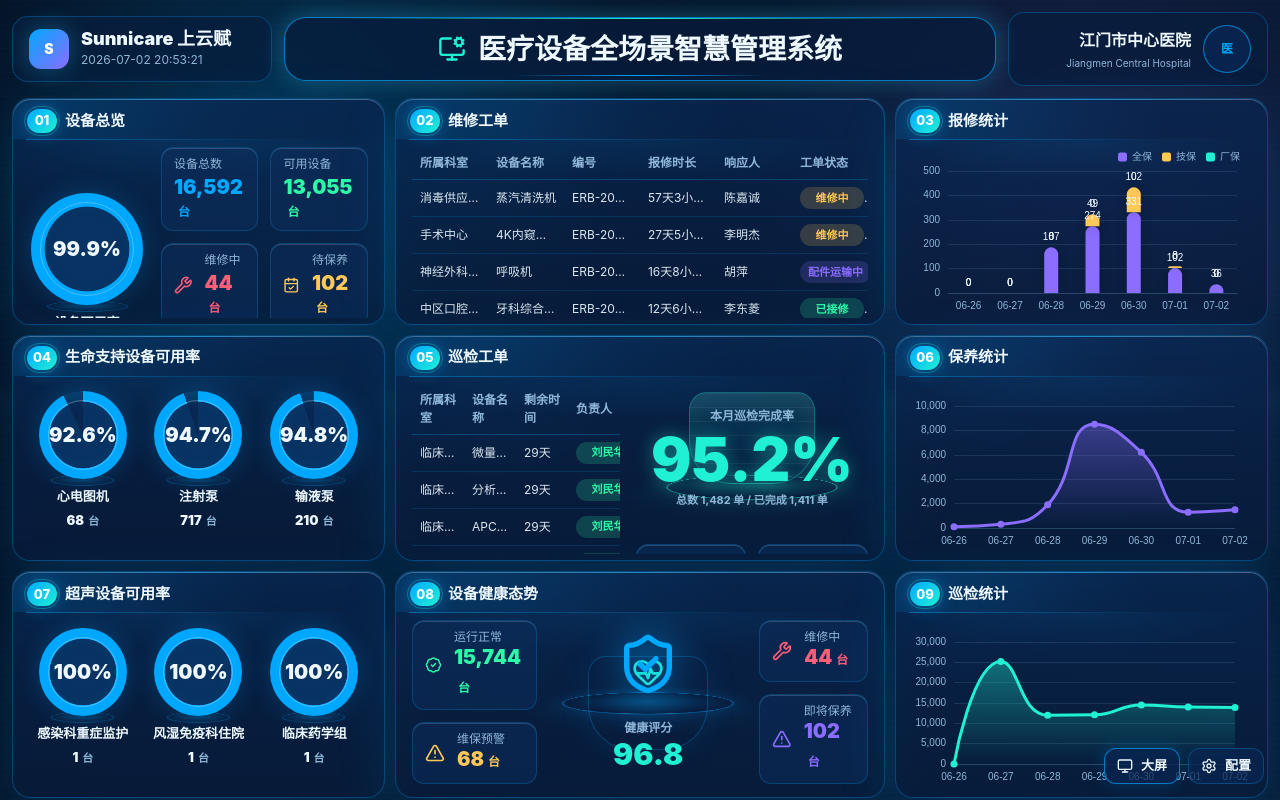
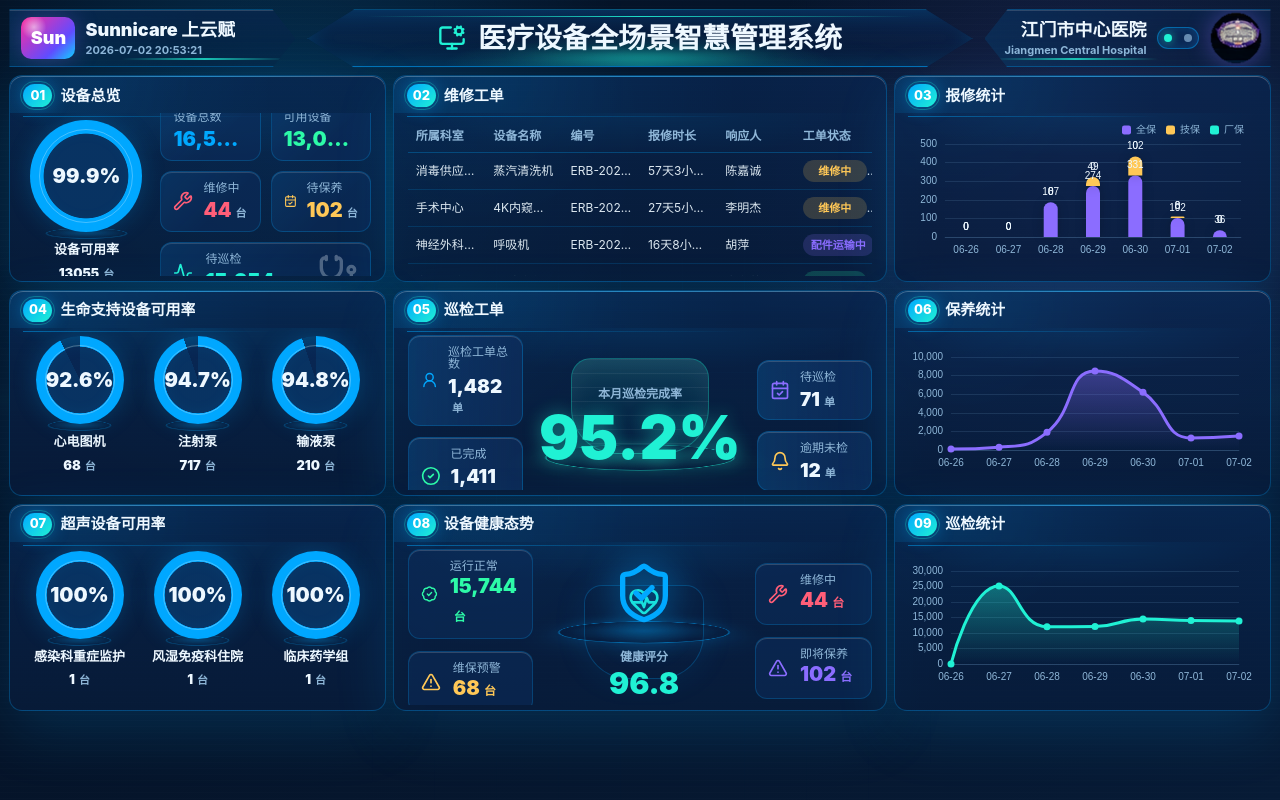
Before and after one commit to Hoshino-wind/medical-dashboard-vue, a Vue app: page / in a window 1280 px wide. Built offline with nearby package versions, Linux system fonts and the light colour scheme.

Commit message:
Align dashboard screen with reference layout

```diff
--- a/src/App.vue
+++ b/src/App.vue
@@ -21,7 +21,7 @@ const themeStyle = computed(() => activeTheme.value.variables);
 
 <template>
   <div class="dashboard-shell" :class="{ 'config-mode': view === 'config' }" :style="themeStyle">
-    <div class="fixed bottom-4 right-4 z-20 flex gap-2">
+    <div class="view-switch" :class="{ 'screen-mode': view === 'screen' }">
       <button class="app-button" :class="{ active: view === 'screen' }" @click="view = 'screen'">
         <Monitor class="h-4 w-4" />
         大屏
--- a/src/components/EChart.vue
+++ b/src/components/EChart.vue
@@ -1,6 +1,6 @@
 <script setup>
 import * as echarts from "echarts";
-import { onMounted, onUnmounted, ref, watch } from "vue";
+import { nextTick, onMounted, onUnmounted, ref, watch } from "vue";
 
 const props = defineProps({
   option: {
@@ -26,7 +26,13 @@ function render() {
 }
 
 onMounted(() => {
-  render();
+  nextTick(() => {
+    render();
+    requestAnimationFrame(() => {
+      chart?.resize();
+      chart?.setOption(props.option, true);
+    });
+  });
   observer = new ResizeObserver(() => chart?.resize());
   observer.observe(chartEl.value);
 });
--- a/src/components/HeaderBar.vue
+++ b/src/components/HeaderBar.vue
@@ -1,5 +1,6 @@
 <script setup>
 import { MonitorCog } from "lucide-vue-next";
+import hospitalBadge from "../assets/hospital-badge.png";
 
 defineProps({
   data: {
@@ -10,32 +11,32 @@ defineProps({
 </script>
 
 <template>
-  <header class="dashboard-header mb-3 grid grid-cols-[260px_1fr_260px] items-center gap-3">
-    <div class="flex items-center gap-3 rounded-2xl border border-[color:var(--border)] bg-[color:var(--surface)] px-4 py-3">
-      <div class="grid h-10 w-10 place-items-center rounded-xl bg-gradient-to-br from-[color:var(--accent)] to-[color:var(--accent-3)] text-sm font-black text-white shadow-glow">
-        S
+  <header class="dashboard-header mb-2 grid grid-cols-[286px_1fr_286px] items-center gap-3">
+    <div class="brand-chip">
+      <div class="brand-mark">
+        <span>Sun</span>
       </div>
-      <div>
-        <div class="text-lg font-black leading-none">{{ data.brand }}</div>
-        <div class="mt-1 text-xs text-[color:var(--muted)]">{{ data.updatedAt }}</div>
+      <div class="min-w-0">
+        <div class="brand-name">{{ data.brand }}</div>
+        <div class="brand-time">{{ data.updatedAt }}</div>
       </div>
     </div>
 
-    <div class="relative flex h-16 items-center justify-center overflow-hidden rounded-[22px] border border-[color:var(--border-strong)] bg-[color:var(--surface)] shadow-glow">
-      <div class="absolute inset-x-12 top-0 h-px bg-gradient-to-r from-transparent via-[color:var(--accent-2)] to-transparent"></div>
+    <div class="title-frame">
       <MonitorCog class="mr-3 h-7 w-7 text-[color:var(--accent-2)]" />
       <h1 class="text-center text-[28px] font-black leading-none tracking-0">{{ data.title }}</h1>
-      <div class="absolute bottom-1 h-px w-64 bg-gradient-to-r from-transparent via-[color:var(--accent)] to-transparent"></div>
     </div>
 
-    <div class="flex items-center justify-end gap-3 rounded-2xl border border-[color:var(--border)] bg-[color:var(--surface)] px-4 py-3">
+    <div class="hospital-chip">
       <div class="text-right">
-        <div class="text-base font-black">{{ data.hospital }}</div>
-        <div class="mt-1 text-[10px] text-[color:var(--muted)]">{{ data.subtitle }}</div>
+        <div class="hospital-name">{{ data.hospital }}</div>
+        <div class="hospital-subtitle">{{ data.subtitle }}</div>
       </div>
-      <div class="grid h-12 w-12 place-items-center rounded-full border border-[color:var(--border-strong)] bg-[color:var(--surface-strong)] text-xs font-black text-[color:var(--accent)]">
-        医
+      <div class="screen-toggle" aria-hidden="true">
+        <span></span>
+        <span></span>
       </div>
+      <img class="hospital-badge" :src="hospitalBadge" alt="医院院徽" />
     </div>
   </header>
 </template>
--- a/src/components/modules/ChartModule.vue
+++ b/src/components/modules/ChartModule.vue
@@ -118,5 +118,5 @@ const option = computed(() => {
 </script>
 
 <template>
-  <EChart :option="option" height="172px" />
+  <EChart :option="option" height="100%" />
 </template>
--- a/src/components/modules/CompletionModule.vue
+++ b/src/components/modules/CompletionModule.vue
@@ -1,6 +1,5 @@
 <script setup>
 import { Bell, CalendarCheck, CheckCircle2, UserRound } from "lucide-vue-next";
-import WorkOrderTable from "../WorkOrderTable.vue";
 
 defineProps({
   data: {
@@ -11,49 +10,44 @@ defineProps({
 </script>
 
 <template>
-  <div class="grid h-full grid-cols-[1fr_232px] gap-4">
-    <div class="min-w-0">
-      <WorkOrderTable
-        :headers="['所属科室', '设备名称', '剩余时间', '负责人']"
-        :rows="data.rows"
-      />
-    </div>
-    <div class="grid grid-cols-2 content-between gap-3">
-      <div class="completion-orb col-span-2">
+  <div class="inspection-hub">
+    <div class="hub-side">
+      <div class="kpi-card hub-card">
+        <UserRound class="h-5 w-5 text-[color:var(--accent)]" />
         <div>
-          <div class="completion-label">本月巡检完成率</div>
-          <div class="completion-value">{{ data.rate }}%</div>
-          <div class="relative z-[1] mt-1 text-[11px] font-bold text-[color:var(--muted)]">
-            总数 {{ data.total.toLocaleString() }} 单 / 已完成 {{ data.finished.toLocaleString() }} 单
-          </div>
+          <div class="kpi-label">巡检工单总数</div>
+          <div class="hub-number">{{ data.total.toLocaleString() }}<span>单</span></div>
         </div>
       </div>
-      <div class="kpi-card flex items-center gap-2">
-        <UserRound class="h-4 w-4 text-[color:var(--accent)]" />
+      <div class="kpi-card hub-card">
+        <CheckCircle2 class="h-5 w-5 text-[color:var(--good)]" />
+        <div>
+          <div class="kpi-label">已完成</div>
+          <div class="hub-number">{{ data.finished.toLocaleString() }}<span>单</span></div>
+        </div>
+      </div>
+    </div>
+
+    <div class="completion-orb">
+      <div>
+        <div class="completion-label">本月巡检完成率</div>
+        <div class="completion-value">{{ data.rate }}%</div>
+      </div>
+    </div>
+
+    <div class="hub-side">
+      <div class="kpi-card hub-card">
+        <CalendarCheck class="h-5 w-5 text-[color:var(--accent-3)]" />
         <div>
           <div class="kpi-label">待巡检</div>
-          <div class="text-sm font-black">{{ data.waiting }}<span class="text-[10px] text-[color:var(--muted)]"> 单</span></div>
+          <div class="hub-number">{{ data.waiting }}<span>单</span></div>
         </div>
       </div>
-      <div class="kpi-card flex items-center gap-2">
-        <Bell class="h-4 w-4 text-[color:var(--warn)]" />
+      <div class="kpi-card hub-card">
+        <Bell class="h-5 w-5 text-[color:var(--warn)]" />
         <div>
           <div class="kpi-label">逾期未检</div>
-          <div class="text-sm font-black">{{ data.overdue }}<span class="text-[10px] text-[color:var(--muted)]"> 单</span></div>
-        </div>
-      </div>
-      <div class="kpi-card flex items-center gap-2">
-        <CheckCircle2 class="h-4 w-4 text-[color:var(--good)]" />
-        <div>
-          <div class="kpi-label">已完成</div>
-          <div class="text-sm font-black">{{ data.finished.toLocaleString() }}<span class="text-[10px] text-[color:var(--muted)]"> 单</span></div>
-        </div>
-      </div>
-      <div class="kpi-card flex items-center gap-2">
-        <CalendarCheck class="h-4 w-4 text-[color:var(--accent-3)]" />
-        <div>
-          <div class="kpi-label">总数量</div>
-          <div class="text-sm font-black">{{ data.total.toLocaleString() }}<span class="text-[10px] text-[color:var(--muted)]"> 单</span></div>
+          <div class="hub-number">{{ data.overdue }}<span>单</span></div>
         </div>
       </div>
     </div>
--- a/src/components/modules/OverviewModule.vue
+++ b/src/components/modules/OverviewModule.vue
@@ -11,39 +11,39 @@ defineProps({
 </script>
 
 <template>
-  <div class="grid h-full grid-cols-[116px_1fr] gap-4">
-    <div class="flex items-center justify-center">
+  <div class="overview-layout">
+    <div class="overview-ring">
       <MetricRing :value="data.availability" label="设备可用率" :count="data.available" size="112px" />
     </div>
-    <div class="grid grid-cols-2 gap-3">
-      <div class="kpi-card">
+    <div class="overview-metrics">
+      <div class="overview-stat">
         <div class="kpi-label">设备总数</div>
-        <div class="kpi-value text-[color:var(--accent)]">{{ data.total.toLocaleString() }}<span class="ml-1 text-xs">台</span></div>
+        <div class="overview-value text-[color:var(--accent)]">{{ data.total.toLocaleString() }}<span>台</span></div>
       </div>
-      <div class="kpi-card">
+      <div class="overview-stat">
         <div class="kpi-label">可用设备</div>
-        <div class="kpi-value text-[color:var(--good)]">{{ data.available.toLocaleString() }}<span class="ml-1 text-xs">台</span></div>
+        <div class="overview-value text-[color:var(--good)]">{{ data.available.toLocaleString() }}<span>台</span></div>
       </div>
-      <div class="kpi-card flex items-center gap-3">
+      <div class="overview-stat with-icon">
         <Wrench class="h-5 w-5 text-[color:var(--danger)]" />
         <div>
           <div class="kpi-label">维修中</div>
-          <div class="kpi-value text-[color:var(--danger)]">{{ data.repairing }}<span class="ml-1 text-xs">台</span></div>
+          <div class="overview-value text-[color:var(--danger)]">{{ data.repairing }}<span>台</span></div>
         </div>
       </div>
-      <div class="kpi-card flex items-center gap-3">
+      <div class="overview-stat with-icon">
         <CalendarCheck class="h-5 w-5 text-[color:var(--warn)]" />
         <div>
           <div class="kpi-label">待保养</div>
-          <div class="kpi-value text-[color:var(--warn)]">{{ data.maintenanceDue }}<span class="ml-1 text-xs">台</span></div>
+          <div class="overview-value text-[color:var(--warn)]">{{ data.maintenanceDue }}<span>台</span></div>
         </div>
       </div>
-      <div class="kpi-card col-span-2 flex items-center justify-between">
-        <div class="flex items-center gap-3">
+      <div class="overview-stat with-icon span-2">
+        <div class="flex min-w-0 items-center gap-3">
           <Activity class="h-5 w-5 text-[color:var(--accent-2)]" />
           <div>
             <div class="kpi-label">待巡检</div>
-            <div class="kpi-value text-[color:var(--accent-2)]">{{ data.inspectionDue.toLocaleString() }}<span class="ml-1 text-xs">台</span></div>
+            <div class="overview-value text-[color:var(--accent-2)]">{{ data.inspectionDue.toLocaleString() }}<span>台</span></div>
           </div>
         </div>
         <Stethoscope class="h-10 w-10 opacity-30" />
--- a/src/styles.css
+++ b/src/styles.css
@@ -41,6 +41,7 @@ select {
 }
 
 .dashboard-shell.config-mode .screen-frame {
+  width: min(100vw, 1600px);
   height: auto;
   min-height: 100vh;
   padding-bottom: 86px;
@@ -72,19 +73,183 @@ select {
 }
 
 .screen-frame {
-  width: min(100vw, 1920px);
-  height: min(100vh, 1080px);
+  width: min(100vw, calc(100vh * 16 / 9), 1920px);
+  height: min(100vh, calc(100vw * 9 / 16), 1080px);
   margin: 0 auto;
-  padding: 12px;
+  padding: clamp(8px, 0.74vw, 14px);
   position: relative;
   z-index: 1;
+}
+
+.brand-chip,
+.hospital-chip {
+  position: relative;
+  display: flex;
+  min-width: 0;
+  height: 58px;
+  align-items: center;
+  gap: 10px;
+  border-top: 1px solid color-mix(in srgb, var(--border-strong) 84%, transparent);
+  border-bottom: 1px solid color-mix(in srgb, var(--border-strong) 44%, transparent);
+  background:
+    linear-gradient(180deg, color-mix(in srgb, var(--surface-strong) 66%, transparent), color-mix(in srgb, var(--surface) 36%, transparent)),
+    linear-gradient(90deg, color-mix(in srgb, var(--accent) 16%, transparent), transparent 68%);
+  box-shadow: inset 0 1px 0 color-mix(in srgb, white 15%, transparent);
+}
+
+.brand-chip {
+  justify-content: flex-start;
+  padding: 0 12px;
+  clip-path: polygon(0 0, 92% 0, 100% 50%, 92% 100%, 0 100%);
+}
+
+.hospital-chip {
+  justify-content: flex-end;
+  padding: 0 8px 0 14px;
+  clip-path: polygon(8% 0, 100% 0, 100% 100%, 8% 100%, 0 50%);
+}
+
+.brand-chip::after,
+.hospital-chip::after {
+  content: "";
+  position: absolute;
+  bottom: 6px;
+  height: 2px;
+  width: 58%;
+  background: linear-gradient(90deg, transparent, var(--accent-2), transparent);
+  opacity: 0.78;
+}
+
+.brand-chip::after {
+  right: 8px;
+}
+
+.hospital-chip::after {
+  left: 8px;
+}
+
+.brand-mark {
+  position: relative;
+  display: grid;
+  width: 54px;
+  height: 42px;
+  flex: none;
+  place-items: center;
+  overflow: hidden;
+  border-radius: 10px;
+  background:
+    radial-gradient(circle at 24% 24%, rgba(255, 255, 255, 0.55), transparent 24%),
+    linear-gradient(135deg, #ff2d9d, #624bff 68%, #0fd5ff);
+  box-shadow: 0 0 24px color-mix(in srgb, var(--accent-3) 30%, transparent);
+}
+
+.brand-mark span {
+  color: #fff;
+  font-size: 18px;
+  font-weight: 950;
+  line-height: 1;
+}
+
+.brand-name,
+.hospital-name {
+  overflow: hidden;
+  color: var(--text);
+  font-size: 18px;
+  font-weight: 950;
+  line-height: 1.05;
+  text-overflow: ellipsis;
+  white-space: nowrap;
+}
+
+.brand-time,
+.hospital-subtitle {
+  margin-top: 5px;
+  color: var(--muted);
+  font-size: 11px;
+  font-weight: 700;
+  line-height: 1;
+}
+
+.title-frame {
+  position: relative;
+  display: flex;
+  height: 58px;
+  align-items: center;
+  justify-content: center;
+  overflow: hidden;
+  border: 1px solid color-mix(in srgb, var(--border-strong) 86%, transparent);
+  background:
+    radial-gradient(ellipse at center bottom, color-mix(in srgb, var(--accent-2) 34%, transparent), transparent 42%),
+    linear-gradient(180deg, color-mix(in srgb, var(--surface-strong) 86%, transparent), color-mix(in srgb, var(--surface) 50%, transparent));
+  clip-path: polygon(7% 0, 93% 0, 100% 50%, 93% 100%, 7% 100%, 0 50%);
+  box-shadow:
+    inset 0 0 24px color-mix(in srgb, var(--accent) 20%, transparent),
+    0 0 28px color-mix(in srgb, var(--accent) 18%, transparent);
+}
+
+.title-frame::before,
+.title-frame::after {
+  content: "";
+  position: absolute;
+  pointer-events: none;
+}
+
+.title-frame::before {
+  inset: 6px 58px auto;
+  height: 1px;
+  background: linear-gradient(90deg, transparent, var(--accent-2), transparent);
+  opacity: 0.9;
+}
+
+.title-frame::after {
+  bottom: 4px;
+  width: min(44%, 360px);
+  height: 9px;
+  border-radius: 999px;
+  background: radial-gradient(ellipse at center, color-mix(in srgb, var(--accent-2) 76%, transparent), transparent 68%);
+  filter: blur(5px);
+}
+
+.screen-toggle {
+  display: inline-flex;
+  width: 42px;
+  height: 22px;
+  flex: none;
+  align-items: center;
+  justify-content: space-around;
+  border: 1px solid color-mix(in srgb, var(--border-strong) 74%, transparent);
+  border-radius: 999px;
+  background: color-mix(in srgb, var(--surface-muted) 82%, transparent);
+  box-shadow: inset 0 0 12px color-mix(in srgb, var(--accent) 18%, transparent);
+}
+
+.screen-toggle span {
+  width: 8px;
+  height: 8px;
+  border-radius: 999px;
+  background: var(--accent-2);
+  box-shadow: 0 0 10px color-mix(in srgb, var(--accent-2) 72%, transparent);
+}
+
+.screen-toggle span:last-child {
+  background: color-mix(in srgb, var(--muted) 70%, transparent);
+  box-shadow: none;
+}
+
+.hospital-badge {
+  width: 54px;
+  height: 54px;
+  flex: none;
+  border-radius: 999px;
+  object-fit: cover;
+  filter: drop-shadow(0 0 12px color-mix(in srgb, var(--accent-3) 42%, transparent));
 }
 
 .panel {
   position: relative;
   overflow: hidden;
   border: 1px solid var(--border);
-  border-radius: 18px;
+  border-radius: 13px;
   background:
     linear-gradient(180deg, color-mix(in srgb, var(--surface-strong) 84%, transparent), var(--surface)),
     radial-gradient(circle at 18% 0%, color-mix(in srgb, var(--accent) 18%, transparent), transparent 32%);
@@ -135,8 +300,8 @@ select {
   display: flex;
   align-items: center;
   gap: 8px;
-  min-height: 36px;
-  padding: 10px 14px 6px;
+  min-height: 34px;
+  padding: 8px 13px 6px;
   color: var(--text);
   font-weight: 800;
   letter-spacing: 0;
@@ -148,8 +313,8 @@ select {
   display: inline-flex;
   align-items: center;
   justify-content: center;
-  min-width: 30px;
-  height: 24px;
+  min-width: 29px;
+  height: 23px;
   border-radius: 999px;
   background: linear-gradient(135deg, var(--accent), var(--accent-2));
   color: #fff;
@@ -169,7 +334,7 @@ select {
 
 .panel-body {
   position: relative;
-  padding: 8px 16px 16px;
+  padding: 7px 14px 13px;
   z-index: 1;
 }
 
@@ -232,6 +397,71 @@ select {
   font-weight: 900;
   line-height: 1;
   color: var(--text);
+}
+
+.overview-layout {
+  display: grid;
+  height: 100%;
+  min-height: 0;
+  grid-template-columns: 124px minmax(0, 1fr);
+  align-items: center;
+  gap: 12px;
+}
+
+.overview-ring {
+  display: flex;
+  min-width: 0;
+  align-items: center;
+  justify-content: center;
+}
+
+.overview-metrics {
+  display: grid;
+  min-height: 0;
+  grid-template-columns: repeat(2, minmax(0, 1fr));
+  gap: 10px;
+}
+
+.overview-stat {
+  min-width: 0;
+  min-height: 52px;
+  border: 1px solid color-mix(in srgb, var(--border) 80%, transparent);
+  border-radius: 12px;
+  background:
+    linear-gradient(135deg, color-mix(in srgb, var(--accent) 9%, transparent), transparent 62%),
+    color-mix(in srgb, var(--surface-muted) 70%, transparent);
+  padding: 10px 12px;
+  box-shadow: inset 0 1px 0 color-mix(in srgb, white 14%, transparent);
+}
+
+.overview-stat.with-icon {
+  display: flex;
+  align-items: center;
+  gap: 10px;
+}
+
+.overview-stat.span-2 {
+  grid-column: span 2;
+  min-height: 48px;
+  align-items: center;
+  justify-content: space-between;
+}
+
+.overview-value {
+  margin-top: 6px;
+  overflow: hidden;
+  font-size: 20px;
+  font-weight: 950;
+  line-height: 1.05;
+  text-overflow: ellipsis;
+  white-space: nowrap;
+}
+
+.overview-value span {
+  margin-left: 4px;
+  color: var(--muted);
+  font-size: 11px;
+  font-weight: 800;
 }
 
 .kpi-card {
@@ -309,7 +539,7 @@ select {
 
 .completion-orb {
   position: relative;
-  min-height: 148px;
+  min-height: 154px;
   display: grid;
   place-items: center;
   text-align: center;
@@ -318,9 +548,9 @@ select {
 .completion-orb::before {
   content: "";
   position: absolute;
-  width: 170px;
-  height: 64px;
-  bottom: 14px;
+  width: 188px;
+  height: 68px;
+  bottom: 12px;
   border-radius: 50%;
   border: 1px solid color-mix(in srgb, var(--accent-2) 70%, transparent);
   background: radial-gradient(ellipse at center, color-mix(in srgb, var(--accent-2) 26%, transparent), transparent 70%);
@@ -331,10 +561,10 @@ select {
 .completion-orb::after {
   content: "";
   position: absolute;
-  width: 126px;
-  height: 92px;
+  width: 138px;
+  height: 96px;
   bottom: 48px;
-  border-radius: 18px 18px 42px 42px;
+  border-radius: 20px 20px 46px 46px;
   border: 1px solid color-mix(in srgb, var(--accent-2) 48%, transparent);
   background:
     linear-gradient(180deg, color-mix(in srgb, var(--accent-2) 20%, transparent), color-mix(in srgb, var(--surface-strong) 24%, transparent)),
@@ -359,6 +589,47 @@ select {
   margin-bottom: 6px;
   color: var(--muted);
   font-size: 12px;
+  font-weight: 800;
+}
+
+.inspection-hub {
+  display: grid;
+  height: 100%;
+  min-height: 0;
+  grid-template-columns: minmax(112px, 1fr) minmax(170px, 210px) minmax(112px, 1fr);
+  align-items: center;
+  gap: 12px;
+}
+
+.hub-side {
+  display: grid;
+  align-content: center;
+  gap: 11px;
+  min-width: 0;
+}
+
+.hub-card {
+  display: flex;
+  min-height: 58px;
+  align-items: center;
+  gap: 10px;
+  background:
+    linear-gradient(90deg, color-mix(in srgb, var(--accent) 12%, transparent), color-mix(in srgb, var(--surface-muted) 72%, transparent)),
+    color-mix(in srgb, var(--surface-muted) 70%, transparent);
+}
+
+.hub-number {
+  margin-top: 7px;
+  color: var(--text);
+  font-size: 19px;
+  font-weight: 950;
+  line-height: 1;
+}
+
+.hub-number span {
+  margin-left: 4px;
+  color: var(--muted);
+  font-size: 11px;
   font-weight: 800;
 }
 
@@ -394,8 +665,8 @@ select {
   display: grid;
   grid-template-columns: 1.02fr 1.34fr 1.02fr;
   grid-template-rows: repeat(3, minmax(0, 1fr));
-  gap: 10px;
-  height: calc(100% - 76px);
+  gap: clamp(6px, 0.56vw, 10px);
+  height: calc(100% - 66px);
   min-height: 0;
 }
 
@@ -413,7 +684,7 @@ select {
 }
 
 .panel-body {
-  height: calc(100% - 46px);
+  height: calc(100% - 42px);
   overflow: hidden;
 }
 
@@ -430,6 +701,27 @@ select {
   padding: 0 12px;
   font-size: 13px;
   font-weight: 800;
+}
+
+.view-switch {
+  position: fixed;
+  right: 16px;
+  bottom: 16px;
+  z-index: 20;
+  display: flex;
+  gap: 8px;
+  transition: opacity 180ms ease, transform 180ms ease;
+}
+
+.view-switch.screen-mode {
+  opacity: 0;
+  transform: translateY(10px);
+}
+
+.view-switch.screen-mode:hover,
+.view-switch.screen-mode:focus-within {
+  opacity: 1;
+  transform: translateY(0);
 }
 
 .app-button.active,
@@ -563,6 +855,14 @@ select {
     height: auto;
   }
 
+  .overview-layout {
+    grid-template-columns: 1fr;
+  }
+
+  .overview-value {
+    font-size: 18px;
+  }
+
   .data-table {
     font-size: 11px;
   }
```
Also changed, not shown: src/assets/hospital-badge.png (added).
